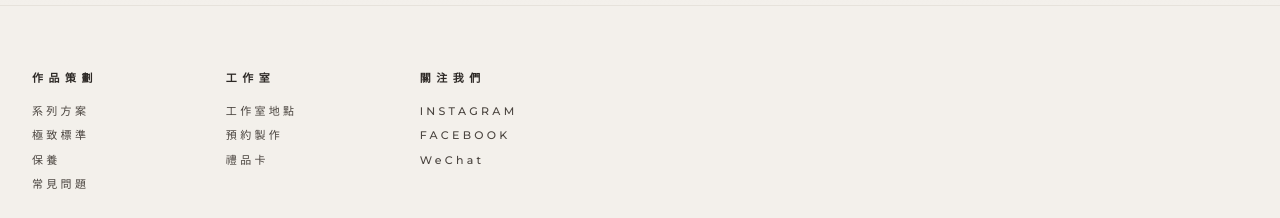
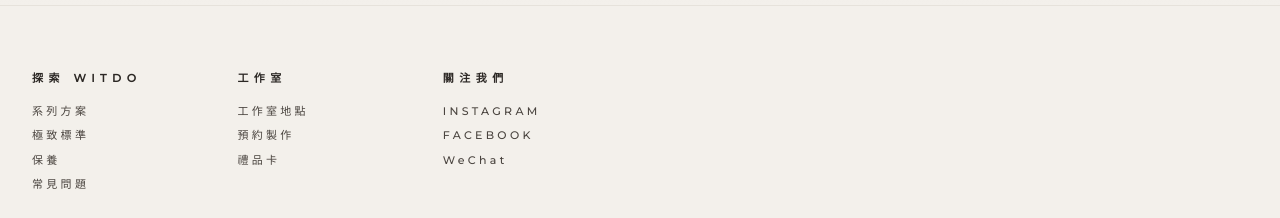
Before and after one commit to cherylkuok21-droid/witdo-website, a React (Vite) app: page / in a window 1280 px wide. Shown: the part 795-1013 px from the top of the page. Built offline with nearby package versions, Linux system fonts and the light colour scheme; grey boxes are pictures that could not be loaded.

Commit message:
Update Footer.tsx

```diff
--- a/components/Footer.tsx
+++ b/components/Footer.tsx
@@ -1,6 +1,6 @@
 
 import React, { useState } from 'react';
-import { useNavigate } from 'react-router-dom';
+import { useNavigate, Link } from 'react-router-dom';
 import { Language } from '../App';
 
 interface FooterProps {
@@ -14,7 +14,7 @@ const Footer: React.FC<FooterProps> = ({ lang }) => {
   const labels = {
     en: {
       desc: "Artisanal preservation of life's first forms. Designed and crafted with architectural intent in Macau.",
-      explore: "Curation",
+      explore: "Explore Witdo",
       studio: "The Studio",
       rights: "© Witdo. Est. 2016",
       collections: "Collections",
@@ -29,7 +29,7 @@ const Footer: React.FC<FooterProps> = ({ lang }) => {
     },
     zh: {
       desc: "生命最初形態的匠心留存。於澳門以建築美學精神設計與製作。",
-      explore: "作品策劃",
+      explore: "探索 Witdo",
       studio: "工作室",
       rights: "© Witdo. Est. 2016",
       collections: "系列方案",
@@ -61,18 +61,18 @@ const Footer: React.FC<FooterProps> = ({ lang }) => {
           <div className="space-y-4">
             <h4 className="text-[11px] uppercase tracking-[0.5em] font-bold text-linen-900">{labels[lang].explore}</h4>
             <ul className="space-y-2 text-[11px] uppercase tracking-[0.3em] text-linen-800 font-medium">
-              <li><button onClick={() => navigate('/designs')} className="hover:text-linen-900 transition-all text-left">{labels[lang].collections}</button></li>
-              <li><button onClick={() => navigate('/why')} className="hover:text-linen-900 transition-all text-left">{labels[lang].philosophy}</button></li>
-              <li><button onClick={() => navigate('/care')} className="hover:text-linen-900 transition-all text-left">{labels[lang].care}</button></li>
-              <li><button onClick={() => navigate('/faq')} className="hover:text-linen-900 transition-all text-left">{labels[lang].faq}</button></li>
+              <li><Link to="/designs" className="hover:text-linen-900 transition-all text-left">{labels[lang].collections}</Link></li>
+              <li><Link to="/why" className="hover:text-linen-900 transition-all text-left">{labels[lang].philosophy}</Link></li>
+              <li><Link to="/care" className="hover:text-linen-900 transition-all text-left">{labels[lang].care}</Link></li>
+              <li><Link to="/faq" className="hover:text-linen-900 transition-all text-left">{labels[lang].faq}</Link></li>
             </ul>
           </div>
           <div className="space-y-4">
             <h4 className="text-[11px] uppercase tracking-[0.5em] font-bold text-linen-900">{labels[lang].studio}</h4>
             <ul className="space-y-2 text-[11px] uppercase tracking-[0.3em] text-linen-800 font-medium">
-              <li><button onClick={() => navigate('/studio')} className="hover:text-linen-900 transition-all text-left">{labels[lang].location}</button></li>
+              <li><Link to="/studio" className="hover:text-linen-900 transition-all text-left">{labels[lang].location}</Link></li>
               <li><button onClick={handleBookNow} className="hover:text-linen-900 transition-all text-left">{labels[lang].bookings}</button></li>
-              <li><button onClick={() => navigate('/giftcards')} className="hover:text-linen-900 transition-all text-left">{labels[lang].giftcards}</button></li>
+              <li><Link to="/giftcards" className="hover:text-linen-900 transition-all text-left">{labels[lang].giftcards}</Link></li>
             </ul>
           </div>
           <div className="space-y-4">
```
